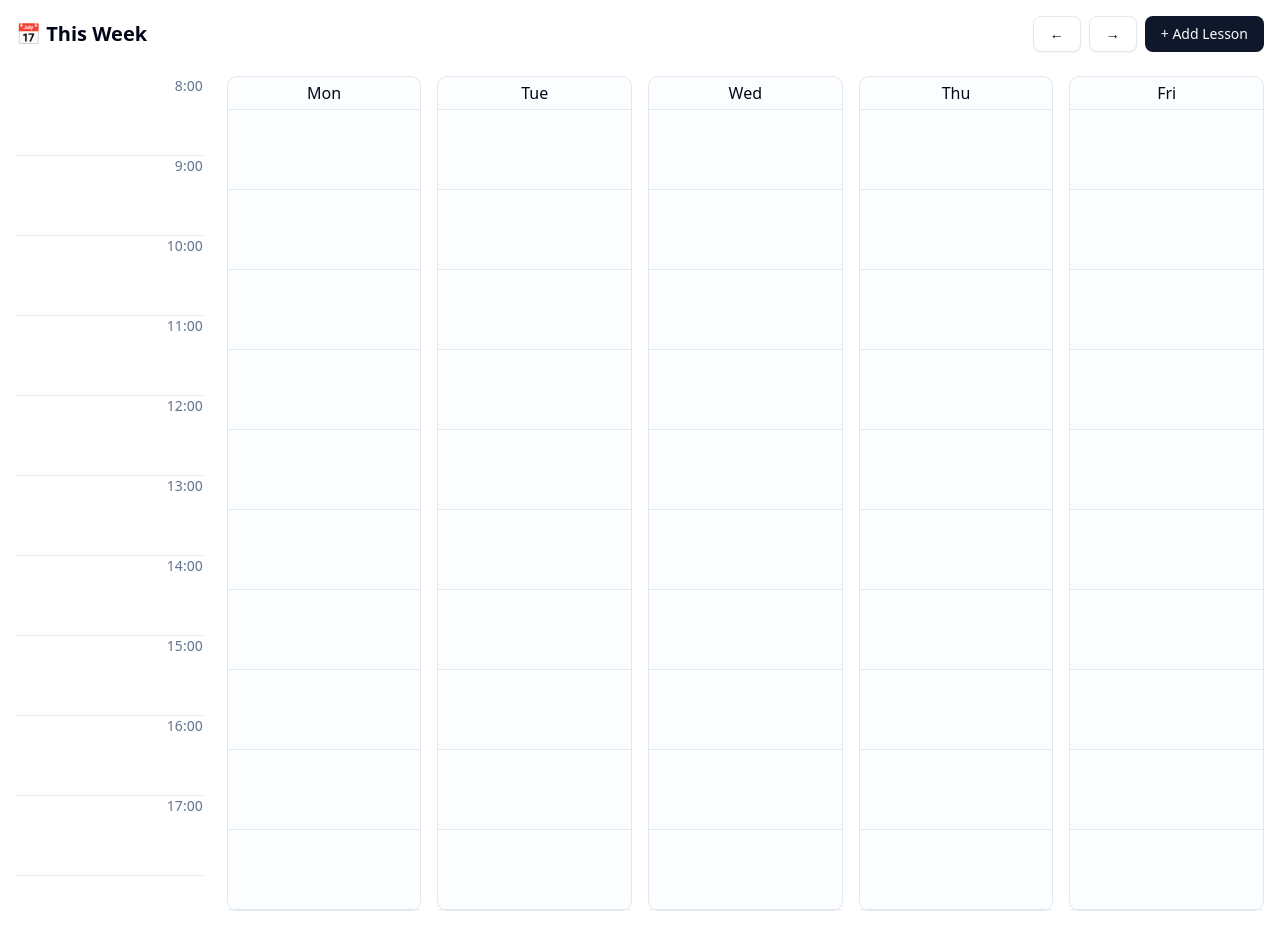
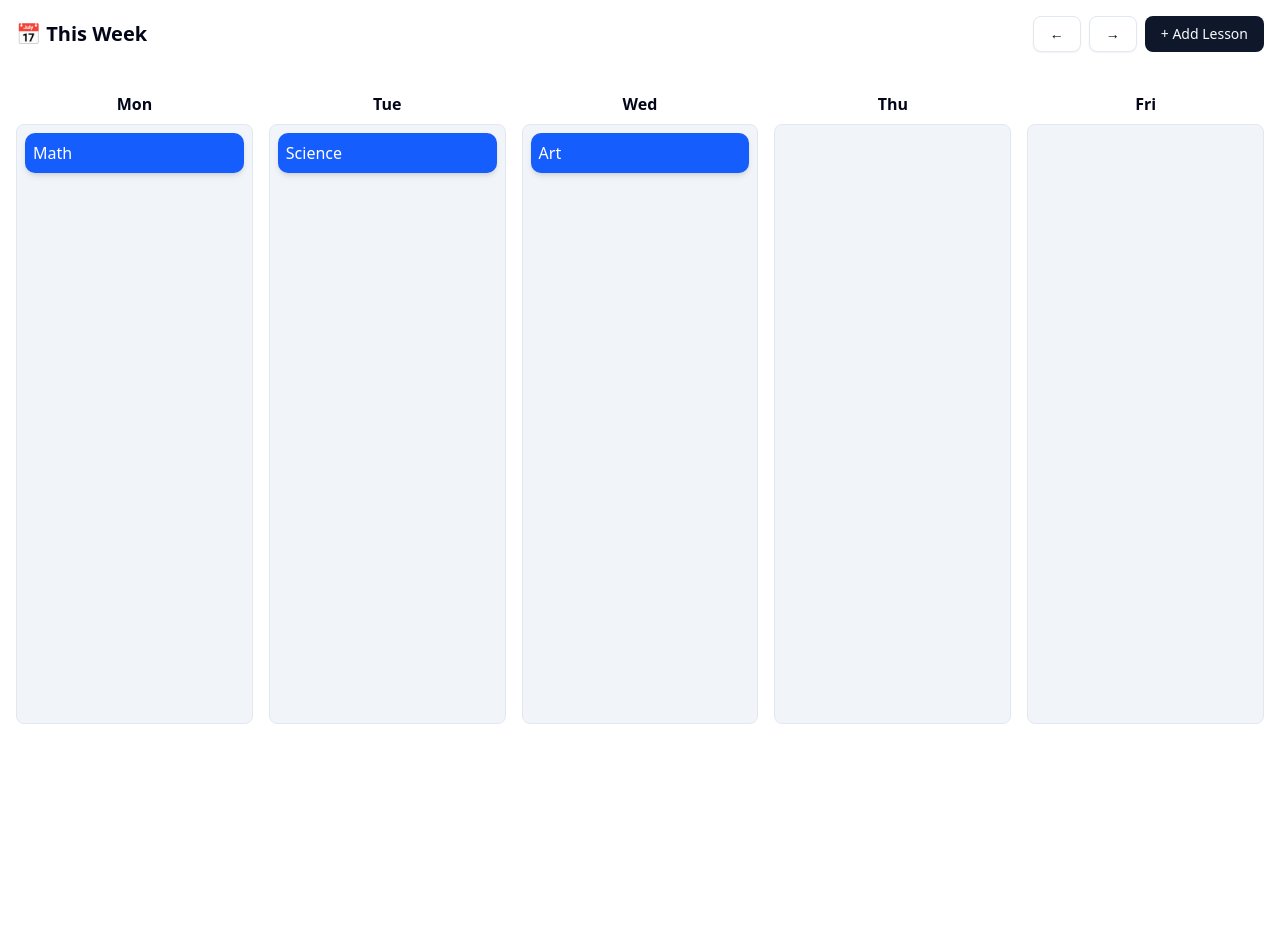
Before and after one commit to ssachin520280/vibe-coding, a Next.js app: page / in a window 1280 px wide. After the commit the page ends 800 px from the top, so only its background shows below. Built offline with nearby package versions, Linux system fonts and the light colour scheme.

Commit message:
drag and drop

```diff
--- /dev/null
+++ b/app/components/DroppableColumn.tsx
@@ -0,0 +1,24 @@
+// /app/components/DroppableColumn.tsx
+'use client';
+
+import { useDroppable } from '@dnd-kit/core';
+
+type Props = {
+  id: string;
+  children: React.ReactNode;
+};
+
+export default function DroppableColumn({ id, children }: Props) {
+  const { isOver, setNodeRef } = useDroppable({ id });
+
+  return (
+    <div
+      ref={setNodeRef}
+      className={`min-h-[600px] p-2 border rounded-md transition-all ${
+        isOver ? 'bg-green-100 dark:bg-green-900' : 'bg-muted'
+      }`}
+    >
+      {children}
+    </div>
+  );
+}
--- a/app/components/LessonCard.tsx
+++ b/app/components/LessonCard.tsx
@@ -0,0 +1,30 @@
+'use client';
+
+import { useDraggable } from '@dnd-kit/core';
+
+type Props = {
+  id: string;
+  title: string;
+};
+
+export default function LessonCard({ id, title }: Props) {
+  const { attributes, listeners, setNodeRef, transform } = useDraggable({
+    id,
+  });
+
+  return (
+    <div
+      ref={setNodeRef}
+      {...listeners}
+      {...attributes}
+      className="bg-blue-600 text-white rounded-lg p-2 cursor-grab active:cursor-grabbing transition shadow-md"
+      style={{
+        transform: transform
+          ? `translate(${transform.x}px, ${transform.y}px)`
+          : undefined,
+      }}
+    >
+      {title}
+    </div>
+  );
+}
--- a/app/components/TimelineGrid.tsx
+++ b/app/components/TimelineGrid.tsx
@@ -1,23 +1,63 @@
+'use client';
+
+import {
+  DndContext,
+  closestCenter,
+  DragEndEvent,
+} from '@dnd-kit/core';
+import DroppableColumn from './DroppableColumn';
+import LessonCard from './LessonCard';
+import { useState } from 'react';
+
+const days = ['Mon', 'Tue', 'Wed', 'Thu', 'Fri'];
+
+type Lesson = {
+  id: string;
+  title: string;
+  day: string;
+};
+
 export default function TimelineGrid() {
+  const [lessons, setLessons] = useState<Lesson[]>([
+    { id: '1', title: 'Math', day: 'Mon' },
+    { id: '2', title: 'Science', day: 'Tue' },
+    { id: '3', title: 'Art', day: 'Wed' },
+  ]);
+
+  const handleDragEnd = (event: DragEndEvent) => {
+    const { active, over } = event;
+    if (!over) return;
+
+    const activeLesson = lessons.find((l) => l.id === active.id);
+    if (!activeLesson || activeLesson.day === over.id) return;
+
+    setLessons((prev) =>
+      prev.map((lesson) =>
+        lesson.id === active.id ? { ...lesson, day: over.id as string } : lesson
+      )
+    );
+  };
+
   return (
-    <div className="grid grid-cols-6 gap-4">
-      <div className="text-right pr-2 text-sm text-muted-foreground">
-        {Array.from({ length: 10 }, (_, i) => (
-          <div key={i} className="h-20 border-b">
-            {8 + i}:00
+    <DndContext collisionDetection={closestCenter} onDragEnd={handleDragEnd}>
+      <div className="grid grid-cols-5 gap-4 mt-4">
+        {days.map((day) => (
+          <div key={day}>
+            <div className="text-center font-semibold mb-2">{day}</div>
+            <DroppableColumn id={day}>
+              {lessons
+                .filter((lesson) => lesson.day === day)
+                .map((lesson) => (
+                  <LessonCard
+                    key={lesson.id}
+                    id={lesson.id}
+                    title={lesson.title}
+                  />
+                ))}
+            </DroppableColumn>
           </div>
         ))}
       </div>
-
-      {['Mon', 'Tue', 'Wed', 'Thu', 'Fri'].map((day) => (
-        <div key={day} className="flex flex-col border rounded-lg bg-muted/20">
-          <div className="text-center font-medium py-1 border-b">{day}</div>
-          {/* Placeholder time slots */}
-          {Array.from({ length: 10 }, (_, i) => (
-            <div key={i} className="h-20 border-b hover:bg-accent transition" />
-          ))}
-        </div>
-      ))}
-    </div>
+    </DndContext>
   );
 }
--- a/package.json
+++ b/package.json
@@ -9,6 +9,9 @@
     "lint": "next lint"
   },
   "dependencies": {
+    "@dnd-kit/core": "^6.3.1",
+    "@dnd-kit/modifiers": "^9.0.0",
+    "@dnd-kit/sortable": "^10.0.0",
     "@radix-ui/react-slot": "^1.2.2",
     "class-variance-authority": "^0.7.1",
     "clsx": "^2.1.1",
```
Also changed, not shown: 1 other file (tests, documents, lock files or other folders).
